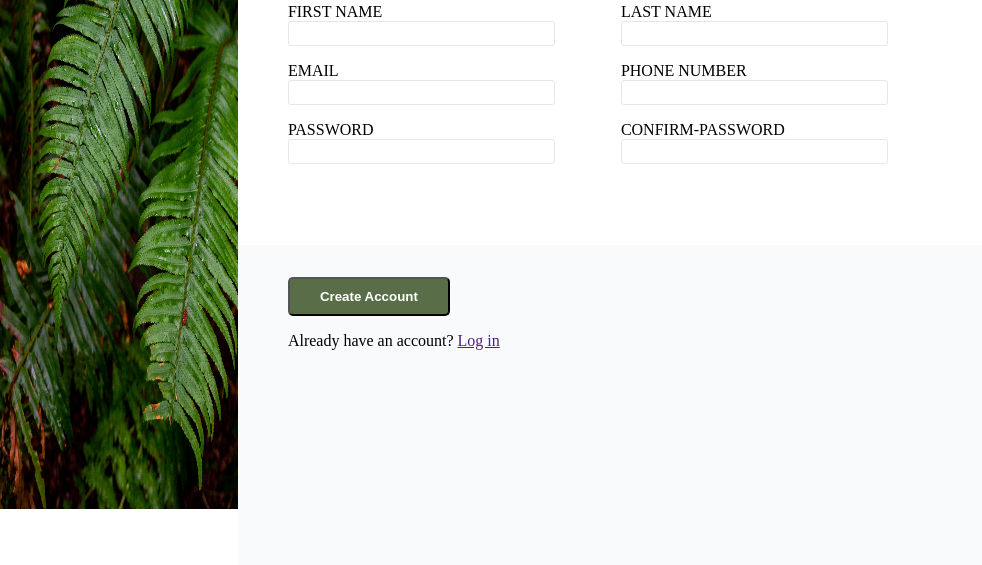
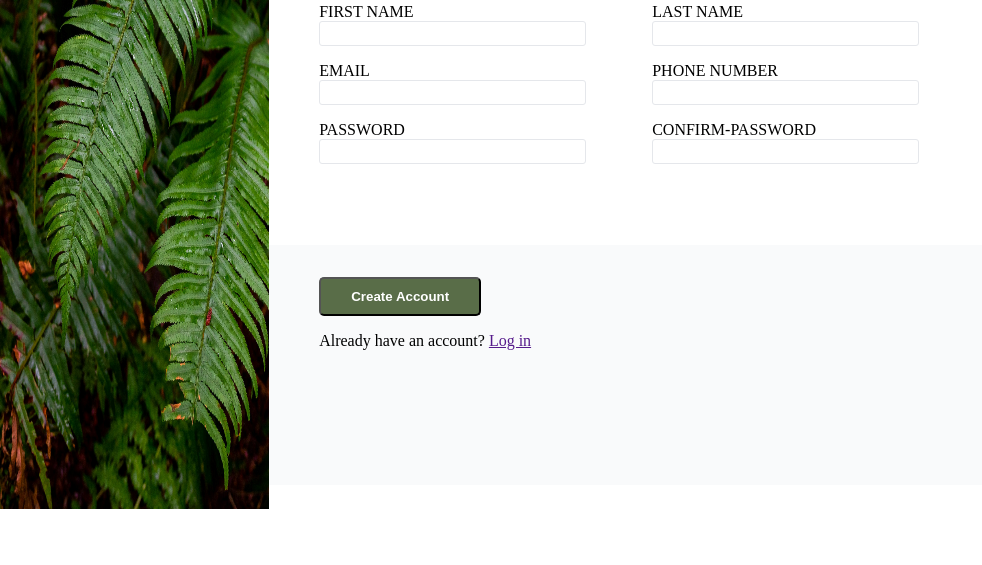
Before and after one commit to nicol4us/odin-sign-up-form, a plain HTML site: page index.html in a window 1280 px wide. Shown: the part 291-856 px from the top of the page, without its empty margins (0-982 px from the left). After the commit the page ends 800 px from the top, so only its background shows below. Drawn offline with Linux system fonts and the light colour scheme.

Commit message:
Resize height of form

```diff
--- a/style.css
+++ b/style.css
@@ -15,7 +15,7 @@ body {
 
 .left-container {
    position: relative;
-   width: 30vw;
+   width: 35vw;
    height: 100vh;
 }
 
@@ -58,6 +58,10 @@ body {
     font-family: norse-bold, sans-serif;
 }
 
+form {
+    height: 100vh;
+}
+
 .form-element {
     display: flex;
     flex-direction: column;
@@ -75,7 +79,7 @@ body {
 .header-form {
     padding-left: 50px;
     padding-right: 400px;
-    height: 30vh;
+    height: 30%;
     font-size: 24px;
     font-weight: bold;
     background-color: #f9fafb;
@@ -83,14 +87,14 @@ body {
 
 .content-form {
     padding-left: 50px;
-    height: 30vh;
+    height: 30%;
     margin-top: 16px;
     margin-bottom: 40px;
 }
 
 .bottom-form {
     padding-left: 50px;
-    height: 40vh;
+    height: 30%;
     background-color: #f9fafb;
 }
 
```
